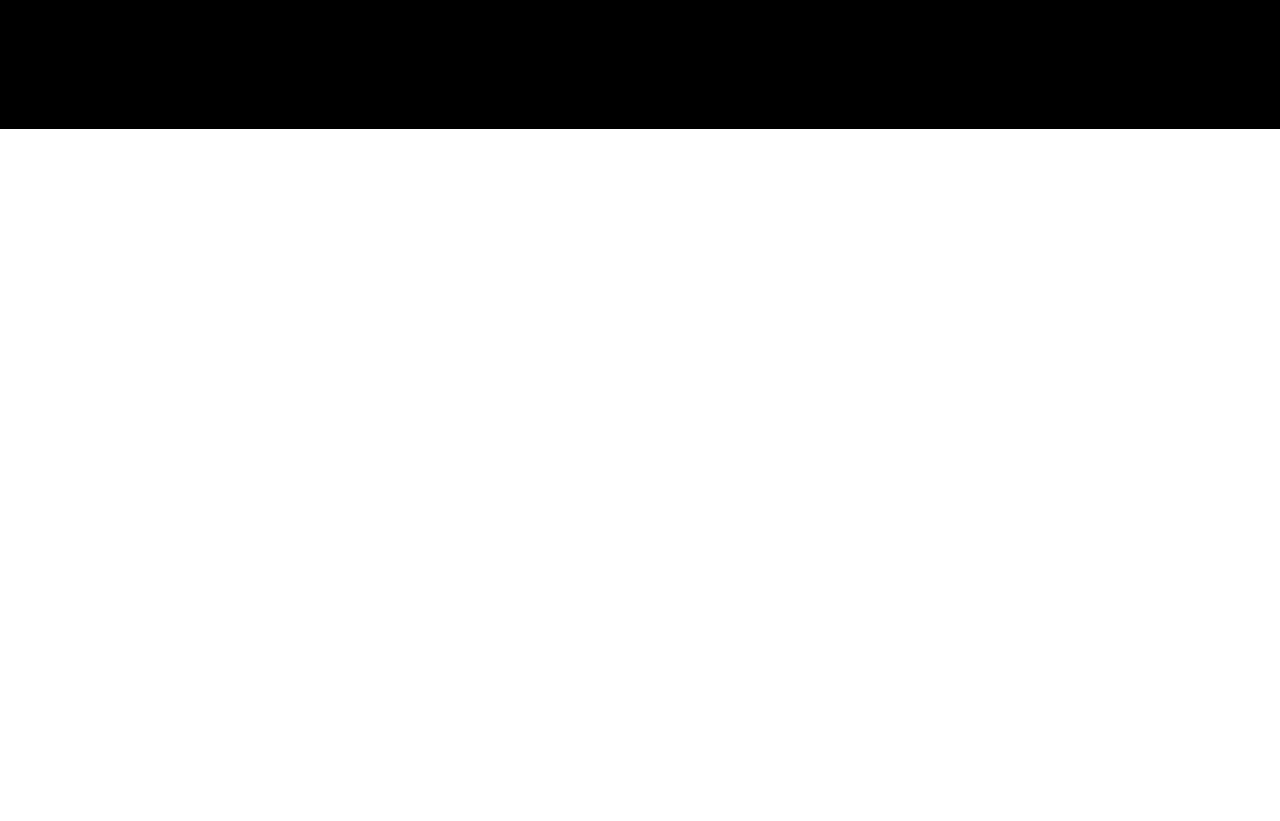
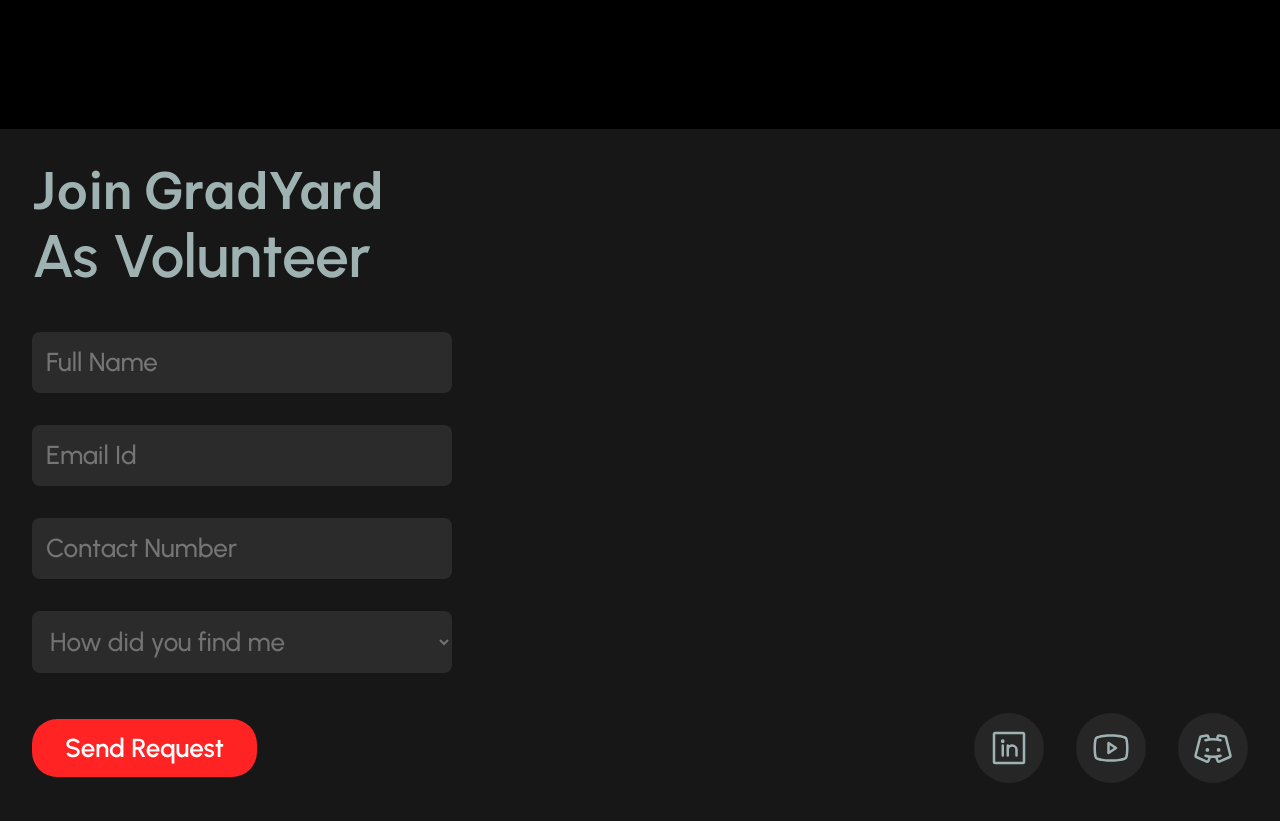
Before and after one commit to gurashish18/suraj-discord, a React (Create React App) app: page / in a window 1280 px wide. Shown: the part 4320-5141 px from the top of the page. Before the commit the page ends 4449 px from the top, so only its background shows below. Built offline with nearby package versions, Linux system fonts and the light colour scheme.

Commit message:
first iteration

```diff
--- a/src/pages/Main.js
+++ b/src/pages/Main.js
@@ -3,6 +3,7 @@
 import React from "react";
 import Articles from "../sections/Articles";
 import Interest from "../sections/Interest";
+import Join from "../sections/Join";
 import Me from "../sections/Me";
 import MyStory from "../sections/MyStory";
 import NewsLetter from "../sections/NewsLetter";
@@ -19,6 +20,7 @@ const Main = () => {
 			<Social />
 			<Articles />
 			<NewsLetter />
+			<Join />
 		</>
 	);
 };
--- /dev/null
+++ b/src/sections/Join.js
@@ -0,0 +1,163 @@
+/** @format */
+
+import { Stack, Typography, IconButton } from "@mui/material";
+import {
+	DiscordLogo,
+	LinkedinLogo,
+	YoutubeLogo,
+} from "@phosphor-icons/react/dist/ssr";
+import React, { useState } from "react";
+import Button from "../components/Button";
+
+const Options = ["Linkedin", "University fair", "Senior"];
+
+const Join = () => {
+	const [selectedOption, setSelectedOption] = useState("");
+	const handleInputChange = (event) => {
+		setSelectedOption(event.target.value);
+	};
+	return (
+		<Stack
+			width={"100%"}
+			display={"flex"}
+			flexDirection={"row"}
+			height={"90vh"}
+			p={4}
+			sx={{ backgroundColor: "#171717" }}
+		>
+			<Stack width={"100%"}>
+				<Typography
+					sx={{
+						fontSize: "50px",
+						fontWeight: 600,
+						lineHeight: "59.6px",
+						color: "#9FB2B2",
+					}}
+				>
+					Join GradYard
+					<br />
+					<span style={{ fontSize: "60px", lineHeight: "71.52px" }}>
+						As Volunteer
+					</span>
+				</Typography>
+				<Stack gap={4} marginTop={"40px"} marginBottom={"40px"}>
+					<input
+						placeholder="Full Name"
+						type={"text"}
+						style={{
+							border: "none",
+							backgroundColor: "#2B2B2B",
+							color: "#727272",
+							borderRadius: "8px",
+							padding: "14px",
+							fontSize: "26px",
+							fontWeight: 500,
+							lineHeight: "32.89px",
+							maxWidth: "420px",
+						}}
+					/>
+					<input
+						placeholder="Email Id"
+						type={"email"}
+						style={{
+							border: "none",
+							backgroundColor: "#2B2B2B",
+							color: "#727272",
+							borderRadius: "8px",
+							padding: "14px",
+							fontSize: "26px",
+							fontWeight: 500,
+							lineHeight: "32.89px",
+							maxWidth: "420px",
+						}}
+					/>
+					<input
+						placeholder="Contact Number"
+						type={"text"}
+						style={{
+							border: "none",
+							backgroundColor: "#2B2B2B",
+							color: "#727272",
+							borderRadius: "8px",
+							padding: "14px",
+							fontSize: "26px",
+							fontWeight: 500,
+							lineHeight: "32.89px",
+							maxWidth: "420px",
+						}}
+					/>
+					<select
+						style={{
+							border: "none",
+							backgroundColor: "#2B2B2B",
+							color: "#727272",
+							borderRadius: "8px",
+							padding: "14px",
+							fontSize: "26px",
+							fontWeight: 500,
+							lineHeight: "32.89px",
+							maxWidth: "420px",
+						}}
+						value={selectedOption}
+						onChange={handleInputChange}
+					>
+						<option value="" disabled>
+							How did you find me
+						</option>
+
+						{Options.map((option) => (
+							<option style={{ padding: "5px" }} key={option} value={option}>
+								{option}
+							</option>
+						))}
+					</select>
+				</Stack>
+				<Stack
+					display={"flex"}
+					flexDirection={"row"}
+					alignItems={"center"}
+					justifyContent={"space-between"}
+				>
+					<Button text={"Send Request"} />
+					<Stack gap={4} display={"flex"} flexDirection={"row"}>
+						<IconButton
+							p={2}
+							sx={{
+								backgroundColor: "#262626",
+								borderRadius: "50px",
+								height: "70px",
+								width: "70px",
+							}}
+						>
+							<LinkedinLogo size={40} color={"#9FB2B2"} />
+						</IconButton>
+						<IconButton
+							p={2}
+							sx={{
+								backgroundColor: "#262626",
+								borderRadius: "50px",
+								height: "70px",
+								width: "70px",
+							}}
+						>
+							<YoutubeLogo size={40} color={"#9FB2B2"} />
+						</IconButton>
+						<IconButton
+							p={2}
+							sx={{
+								backgroundColor: "#262626",
+								borderRadius: "50px",
+								height: "70px",
+								width: "70px",
+							}}
+						>
+							<DiscordLogo size={40} color={"#9FB2B2"} />
+						</IconButton>
+					</Stack>
+				</Stack>
+			</Stack>
+		</Stack>
+	);
+};
+
+export default Join;
```
